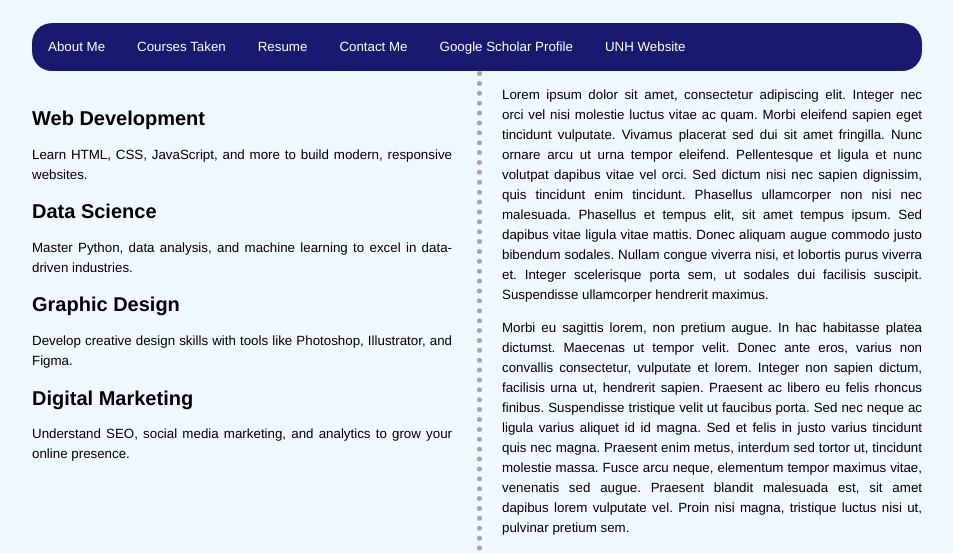
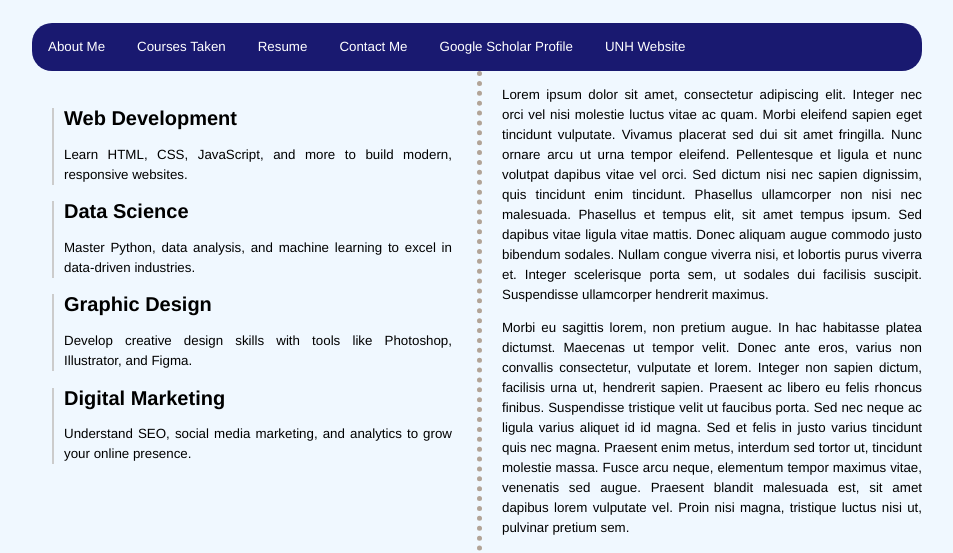
Before and after one commit to kgwebu/inclass, a plain HTML site: page courses.html in a window 1280 px wide. Shown: the part 150-703 px from the top of the page, without its empty margins (163-1116 px from the left). Drawn offline with Linux system fonts and the light colour scheme.

Commit message:
Update main.css

```diff
--- a/main.css
+++ b/main.css
@@ -107,3 +107,14 @@ h4 {
    height: 50px;
     width=50px;
 }
+
+
+.course-list {
+            margin-left: 20px;
+            padding: 0;
+        }
+        .course-item {
+            margin-bottom: 15px;
+            padding-left: 10px;
+            border-left: 2px solid #ccc; /* Optional: visually separate items */
+        }
```
